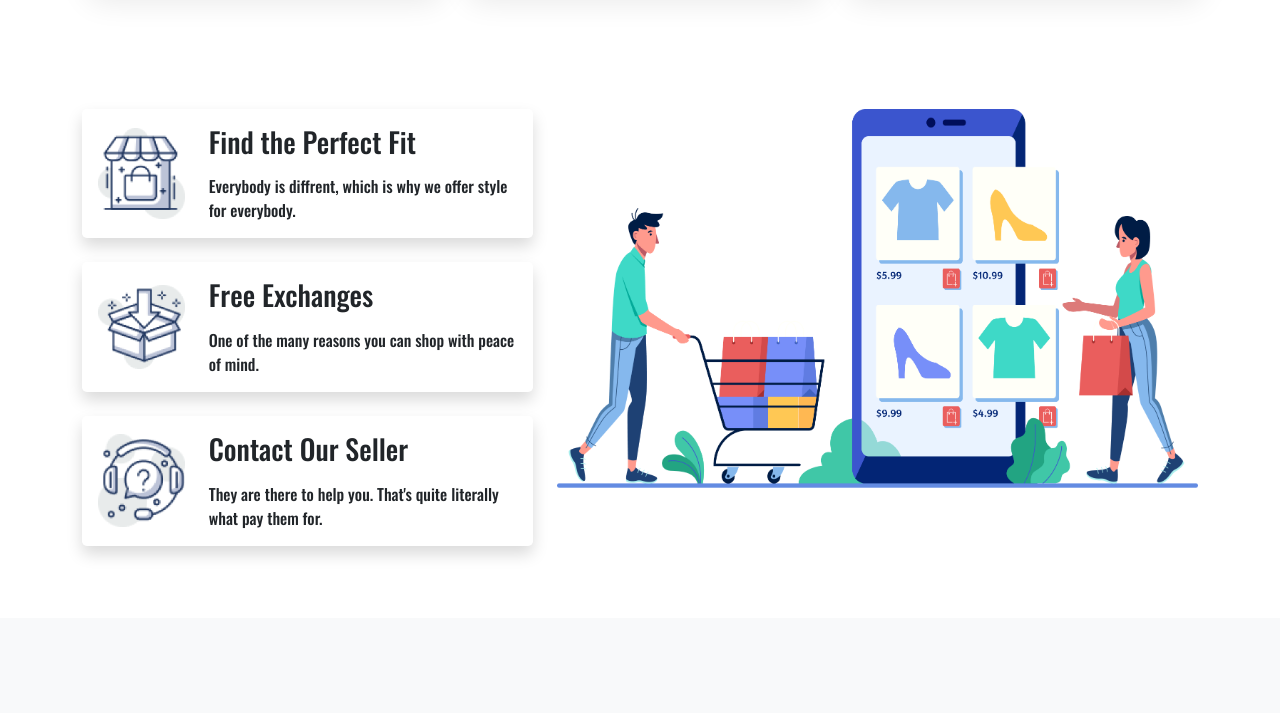
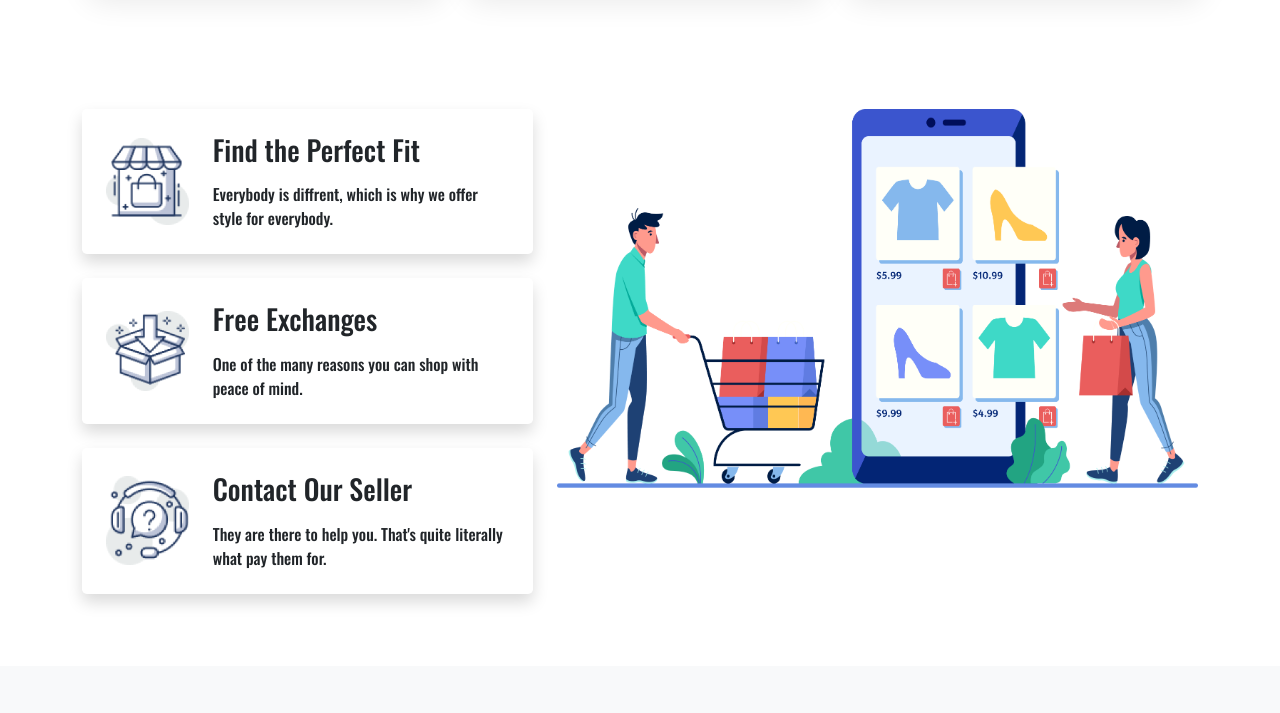
Before and after one commit to alamindevms/Responsive-UI, a plain HTML site: page index.html in a window 1280 px wide. Shown: the part 2144-2857 px from the top of the page. Drawn offline with nearby package versions, Linux system fonts and the light colour scheme.

Commit message:
features

```diff
--- a/assets/css/style.css
+++ b/assets/css/style.css
@@ -54,6 +54,9 @@ header .navbar-brand {
 	color: rgb(24, 10, 119);
 	font-weight: 600;
 }
+.features .navbar-nav img {
+	width: 150px;
+}
 
 /*
 *-------------------------------
--- a/index.html
+++ b/index.html
@@ -180,39 +180,39 @@
 				<!-- ./container -->
 			</section>
 			<!-- ./formal-shoes -->
-			<section class="py-5">
+			<section class="features py-5">
 				<div class="container">
 					<div class="row">
 						<div class="col-lg-5 order-2 order-lg-1 mb-3 mb-lg-0">
 							<ul class="navbar-nav">
-								<li class="mb-4 shadow rounded-3 p-3">
-									<div class="row align-items-center">
-										<div class="col-3">
-											<img class="img-fluid" src="./assets/img/logo/image-1.png" alt="" />
+								<li class="mb-4 shadow rounded-3 p-4">
+									<div class="row align-items-center text-center text-md-start">
+										<div class="col-md-3">
+											<img class="img-fluid mb-3 mb-md-0" src="./assets/img/logo/image-1.png" alt="" />
 										</div>
-										<div class="col-9">
+										<div class="col-md-9">
 											<h3>Find the Perfect Fit</h3>
 											<p class="mt-3 mb-0">Everybody is diffrent, which is why we offer style for everybody.</p>
 										</div>
 									</div>
 								</li>
-								<li class="mb-4 shadow rounded-3 p-3">
-									<div class="row align-items-center">
-										<div class="col-3">
-											<img class="img-fluid" src="./assets/img/logo/image-2.png" alt="" />
+								<li class="mb-4 shadow rounded-3 p-4">
+									<div class="row align-items-center text-center text-md-start">
+										<div class="col-md-3">
+											<img class="img-fluid mb-3 mb-md-0" src="./assets/img/logo/image-2.png" alt="" />
 										</div>
-										<div class="col-9">
+										<div class="col-md-9">
 											<h3>Free Exchanges</h3>
 											<p class="mt-3 mb-0">One of the many reasons you can shop with peace of mind.</p>
 										</div>
 									</div>
 								</li>
-								<li class="mb-4 shadow rounded-3 p-3">
-									<div class="row align-items-center">
-										<div class="col-3">
-											<img class="img-fluid" src="./assets/img/logo/image-3.png" alt="" />
+								<li class="mb-4 shadow rounded-3 p-4">
+									<div class="row align-items-center text-center text-md-start">
+										<div class="col-md-3">
+											<img class="img-fluid mb-3 mb-md-0" src="./assets/img/logo/image-3.png" alt="" />
 										</div>
-										<div class="col-9">
+										<div class="col-md-9">
 											<h3>Contact Our Seller</h3>
 											<p class="mt-3 mb-0">They are there to help you. That's quite literally what pay them for.</p>
 										</div>
```
